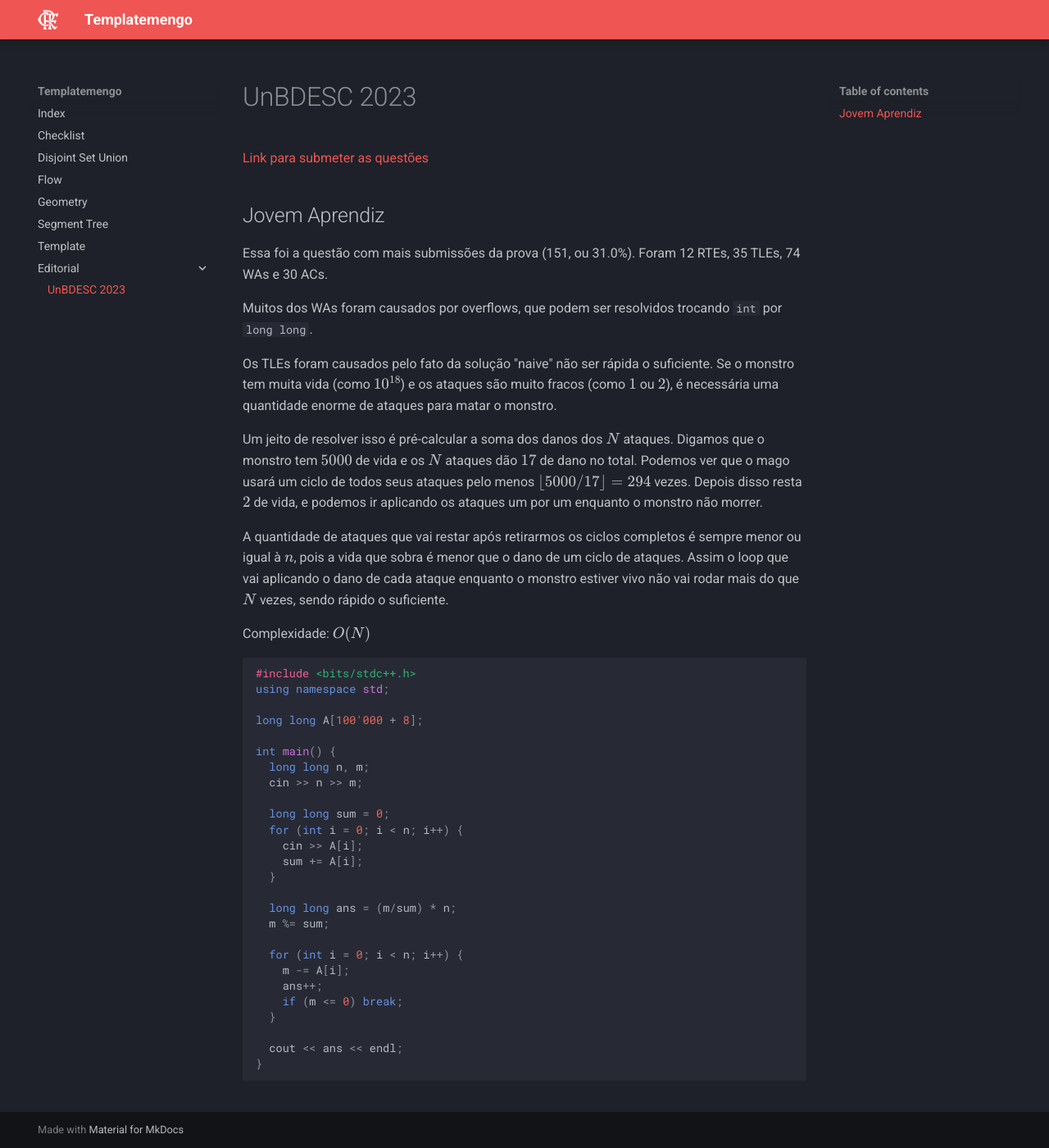
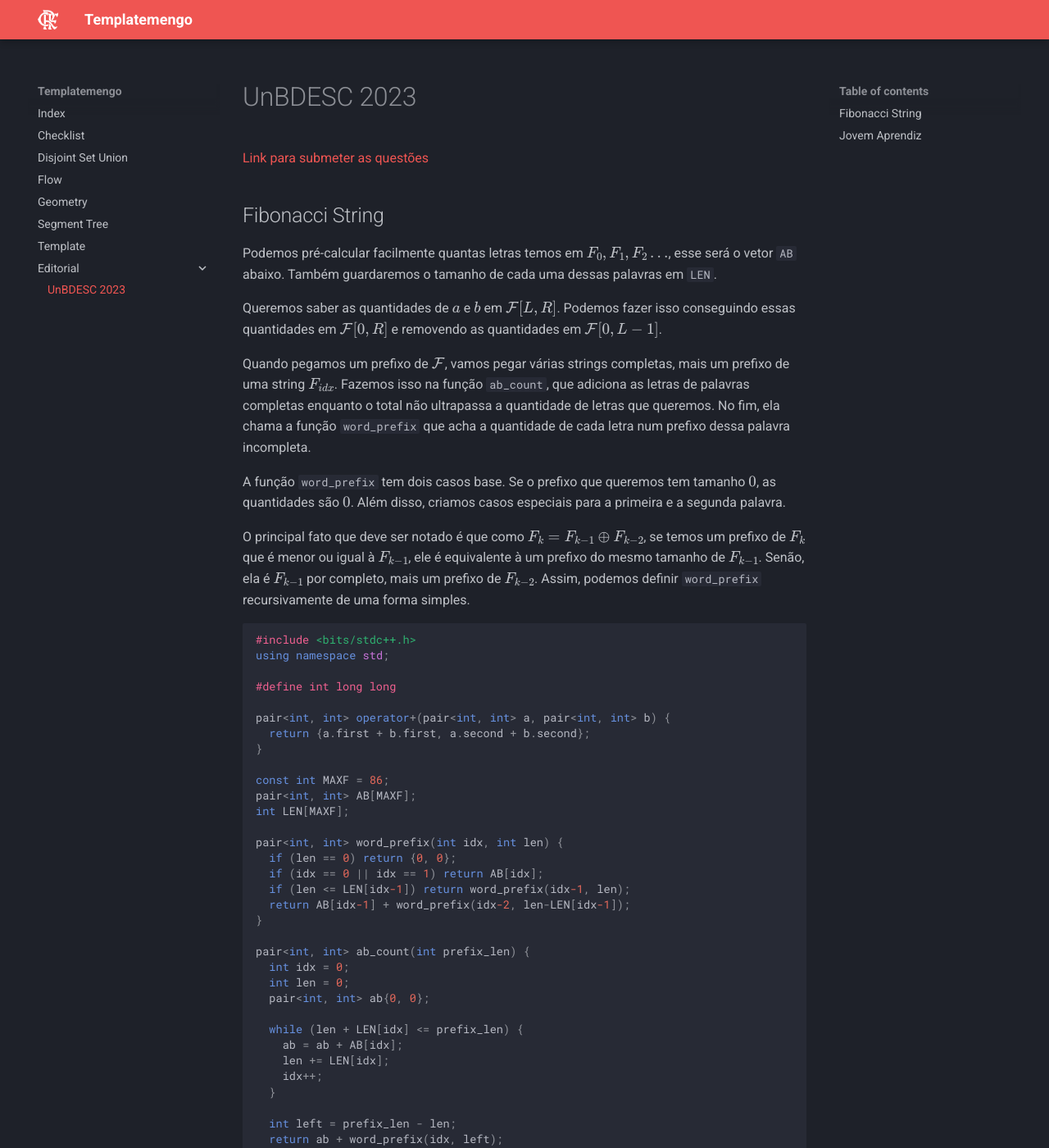
Before and after one commit to qrno/templatemengo, an MkDocs documentation site: the page built from docs/editorial/unbdesc2023.md, in a window 1280 px wide and 1400 px high. Shown: the whole window at 82% size. Built offline with MkDocs 1.6.1 and Material for MkDocs 9.7.7, drawn with Linux system fonts in a browser that asks for light colours; some of the changed text lies outside the part shown.

Commit message:
Added stuff to editorial

````diff
--- a/docs/editorial/unbdesc2023.md
+++ b/docs/editorial/unbdesc2023.md
@@ -1,6 +1,74 @@
 # UnBDESC 2023
 
 [Link para submeter as questões](https://codeforces.com/group/btcK4I5D5f/contest/442253)
+
+## Fibonacci String
+
+Podemos pré-calcular facilmente quantas letras temos em $F_0, F_1, F_2\dots$, esse será o vetor `AB` abaixo.
+Também guardaremos o tamanho de cada uma dessas palavras em `LEN`.
+
+Queremos saber as quantidades de $a$ e $b$ em $\mathcal{F}[L, R]$.
+Podemos fazer isso conseguindo essas quantidades em $\mathcal{F}[0,R]$ e removendo as quantidades em $\mathcal{F}[0,L-1]$.
+
+Quando pegamos um prefixo de $\mathcal{F}$, vamos pegar várias strings completas, mais um prefixo de uma string $F_{idx}$. Fazemos isso na função `ab_count`, que adiciona as letras de palavras completas enquanto o total não ultrapassa a quantidade de letras que queremos. No fim, ela chama a função `word_prefix` que acha a quantidade de cada letra num prefixo dessa palavra incompleta.
+
+A função `word_prefix` tem dois casos base. Se o prefixo que queremos tem tamanho $0$, as quantidades são $0$. Além disso, criamos casos especiais para a primeira e a segunda palavra.
+
+O principal fato que deve ser notado é que como $F_k = F_{k-1} \oplus F_{k-2}$, se temos um prefixo de $F_k$ que é menor ou igual à $F_{k-1}$, ele é equivalente à um prefixo do mesmo tamanho de $F_{k-1}$. Senão, ela é $F_{k-1}$ por completo, mais um prefixo de $F_{k-2}$. Assim, podemos definir `word_prefix` recursivamente de uma forma simples.
+
+```cpp
+#include <bits/stdc++.h>
+using namespace std;
+
+#define int long long
+
+pair<int, int> operator+(pair<int, int> a, pair<int, int> b) {
+  return {a.first + b.first, a.second + b.second};
+}
+
+const int MAXF = 86;
+pair<int, int> AB[MAXF];
+int LEN[MAXF];
+
+pair<int, int> word_prefix(int idx, int len) {
+  if (len == 0) return {0, 0};
+  if (idx == 0 || idx == 1) return AB[idx];
+  if (len <= LEN[idx-1]) return word_prefix(idx-1, len);
+  return AB[idx-1] + word_prefix(idx-2, len-LEN[idx-1]);
+}
+
+pair<int, int> ab_count(int prefix_len) {
+  int idx = 0;
+  int len = 0;
+  pair<int, int> ab{0, 0};
+
+  while (len + LEN[idx] <= prefix_len) {
+    ab = ab + AB[idx];
+    len += LEN[idx];
+    idx++;
+  }
+
+  int left = prefix_len - len;
+  return ab + word_prefix(idx, left);
+}
+
+signed main() {
+  AB[0] = {0, 1}; LEN[0] = 1;
+  AB[1] = {1, 0}; LEN[1] = 1;
+  for (int i = 2; i < MAXF; i++) {
+    AB[i] = AB[i-1] + AB[i-2];
+    LEN[i] = LEN[i-1] + LEN[i-2];
+  }
+
+  int l, r;
+  cin >> l >> r;
+
+  auto [ra, rb] = ab_count(r+1);
+  auto [la, lb] = ab_count(l);
+
+  cout << ra-la << ' ' << rb-lb << endl;
+}
+```
 
 ## Jovem Aprendiz
 
@@ -18,7 +86,7 @@ Digamos que o monstro tem $5000$ de vida e os $N$ ataques dão $17$ de dano no t
 Podemos ver que o mago usará um ciclo de todos seus ataques pelo menos $\lfloor5000/17\rfloor = 294$ vezes.
 Depois disso resta $2$ de vida, e podemos ir aplicando os ataques um por um enquanto o monstro não morrer.
 
-A quantidade de ataques que vai restar após retirarmos os ciclos completos é sempre menor ou igual à $n$,
+A quantidade de ataques que vai restar após retirarmos os ciclos completos é sempre menor ou igual à $N$,
 pois a vida que sobra é menor que o dano de um ciclo de ataques.
 Assim o loop que vai aplicando o dano de cada ataque enquanto o monstro estiver vivo não vai rodar mais
 do que $N$ vezes, sendo rápido o suficiente.
````
Also changed, not shown: site/editorial/unbdesc2023/index.html, 1 other file.
